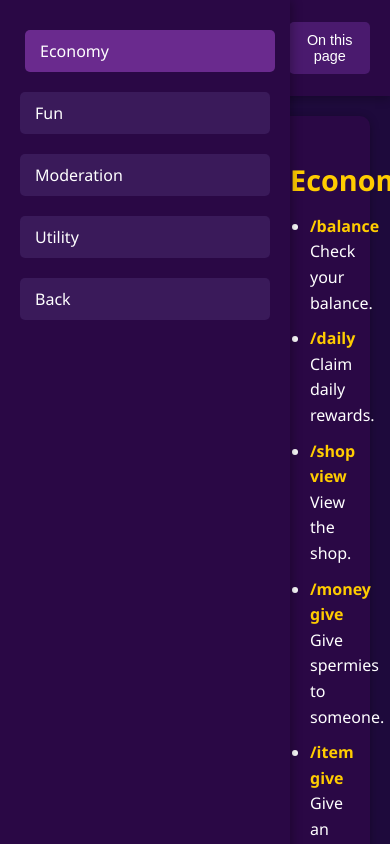
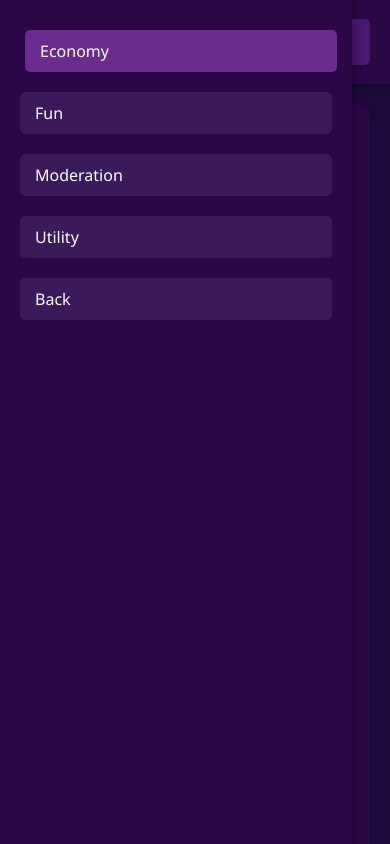
Before and after one commit to Generalcyno/Wearedegenerates, a website: page bots/commands.html in a window 390 px wide. Both pictures are taken after a click on the button "Menu". Shown: the top 844 px of the page. Drawn offline with Linux system fonts and the light colour scheme.

Commit message:
Update commands.html

```diff
--- a/bots/commands.html
+++ b/bots/commands.html
@@ -13,8 +13,7 @@
             color: #ffffff;
             display: flex;
             flex-direction: column;
-            height: 100vh;
-            overflow: hidden;
+            min-height: 100vh;
         }
 
         a {
@@ -30,6 +29,9 @@
             align-items: center;
             background: #2a0845; /* Darker purple header */
             box-shadow: 0 2px 10px rgba(0, 0, 0, 0.3);
+            position: sticky;
+            top: 0;
+            z-index: 1000;
         }
 
         .header h1 {
@@ -67,6 +69,9 @@
             position: fixed;
             height: 100%;
             z-index: 1000;
+            top: 0;
+            left: 0;
+            overflow-y: auto; /* Allow sidebar to scroll if content overflows */
         }
 
         .sidebar.open {
@@ -93,7 +98,7 @@
         .content {
             flex-grow: 1;
             padding: 20px;
-            overflow-y: auto;
+            overflow-y: auto; /* Allow content to scroll */
             margin-left: 0;
             transition: margin-left 0.3s ease;
         }
@@ -171,6 +176,44 @@
 
         .on-this-page a:hover, .on-this-page a.active {
             background: #6a2a8e; /* Lighter purple on hover */
+        }
+
+        /* Mobile Responsiveness */
+        @media (max-width: 768px) {
+            .header h1 {
+                font-size: 1.2em; /* Smaller title on mobile */
+            }
+
+            .header button {
+                padding: 8px 12px; /* Smaller buttons on mobile */
+                font-size: 0.8em;
+            }
+
+            .sidebar {
+                width: 80%; /* Sidebar takes up most of the screen on mobile */
+            }
+
+            .content.shifted {
+                margin-left: 0; /* No shift on mobile when sidebar is open */
+            }
+
+            .on-this-page {
+                right: 10px; /* Adjust position for smaller screens */
+                top: 70px;
+                padding: 10px;
+            }
+
+            .section {
+                padding: 15px; /* Less padding on mobile */
+            }
+
+            .section-title {
+                font-size: 1.5em; /* Smaller section titles */
+            }
+
+            ul li {
+                font-size: 0.9em; /* Smaller text for better readability */
+            }
         }
     </style>
 </head>
```
